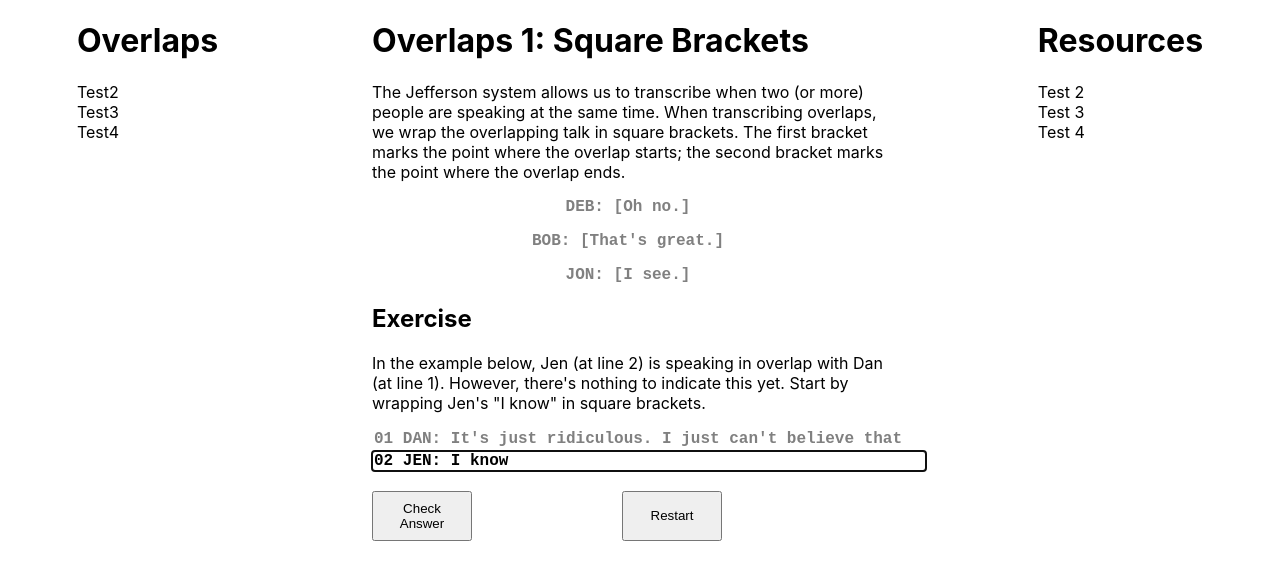
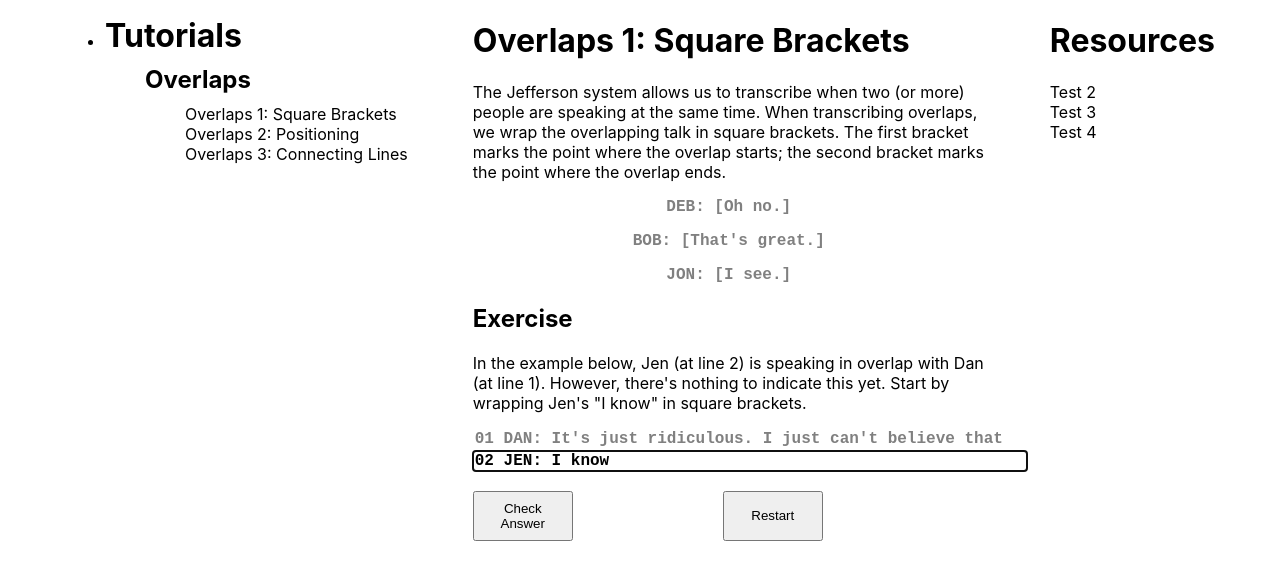
Before and after one commit to joseph-ford10/tutorial, a React (Create React App) app: page /overlap1 in a window 1280 px wide. Shown: the top 580 px of the page. Built offline with nearby package versions, Linux system fonts and the light colour scheme.

Commit message:
Add more styling

```diff
--- a/src/NavList.js
+++ b/src/NavList.js
@@ -2,13 +2,16 @@ import React from 'react'
 
 const NavList = () => {
   return (
-    <ul className="navList">
+    <ul>
       <li>
-        <h1>Overlaps</h1>
+        <h1 className="listMainHead">Tutorials</h1>
+        <ul>
+          <h2 className="listSubHead">Overlaps</h2>
+          <ul>Overlaps 1: Square Brackets</ul>
+          <ul>Overlaps 2: Positioning</ul>
+          <ul>Overlaps 3: Connecting Lines</ul>
+        </ul>
       </li>
-      <li>Test2</li>
-      <li>Test3</li>
-      <li>Test4</li>
     </ul>
   )
 }
--- a/src/index.css
+++ b/src/index.css
@@ -33,7 +33,7 @@ form {
 
 .wrapper {
   display: flex;
-  justify-content: space-around;
+  justify-content: space-evenly;
 }
 
 main {
@@ -106,3 +106,13 @@ main {
   margin: 0 0 0 0;
   padding-inline-start: 0;
 }
+
+.listSubHead {
+  margin-bottom: 10px;
+  margin-top: 0;
+}
+
+.listMainHead {
+  margin-bottom: 10px;
+  margin-top: 0px;
+}
```
